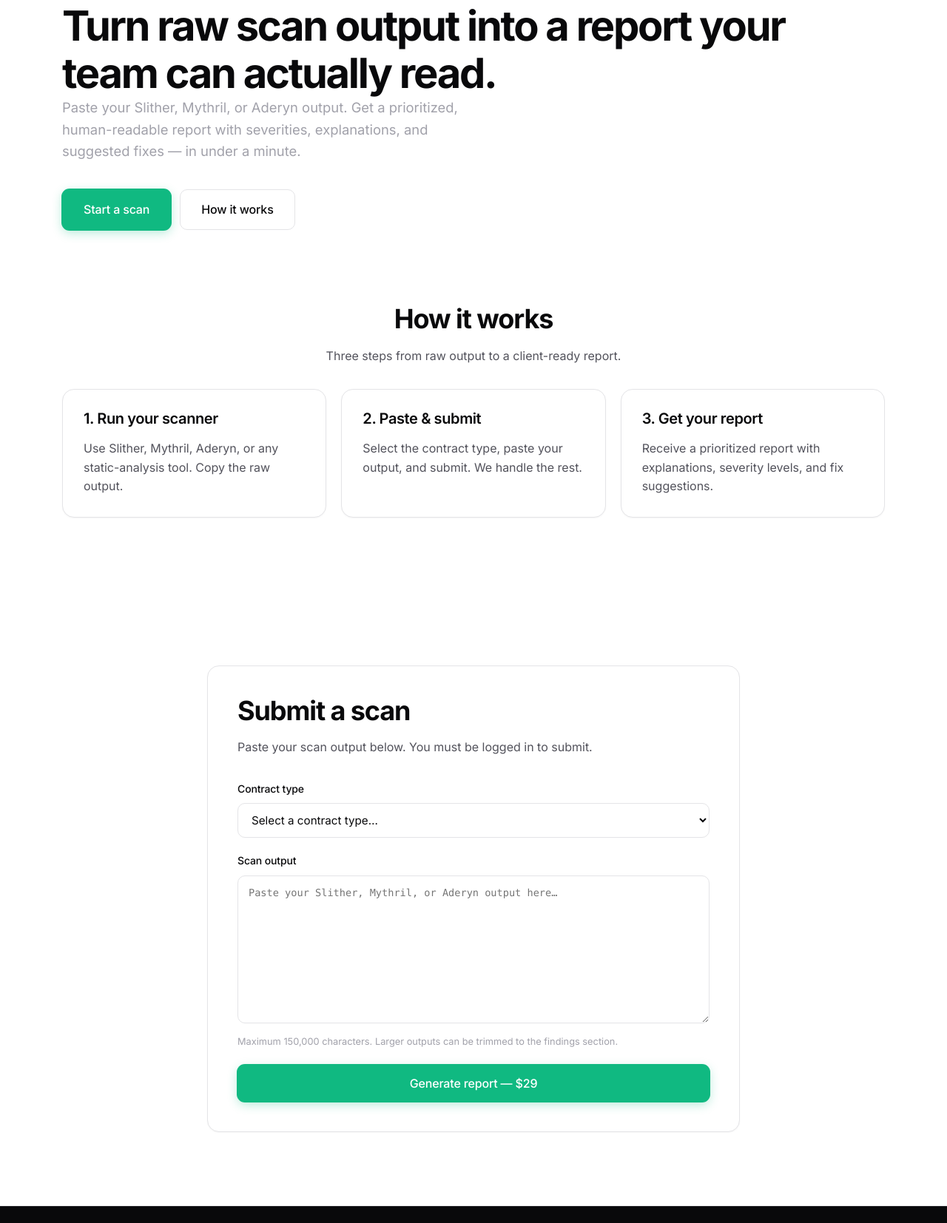
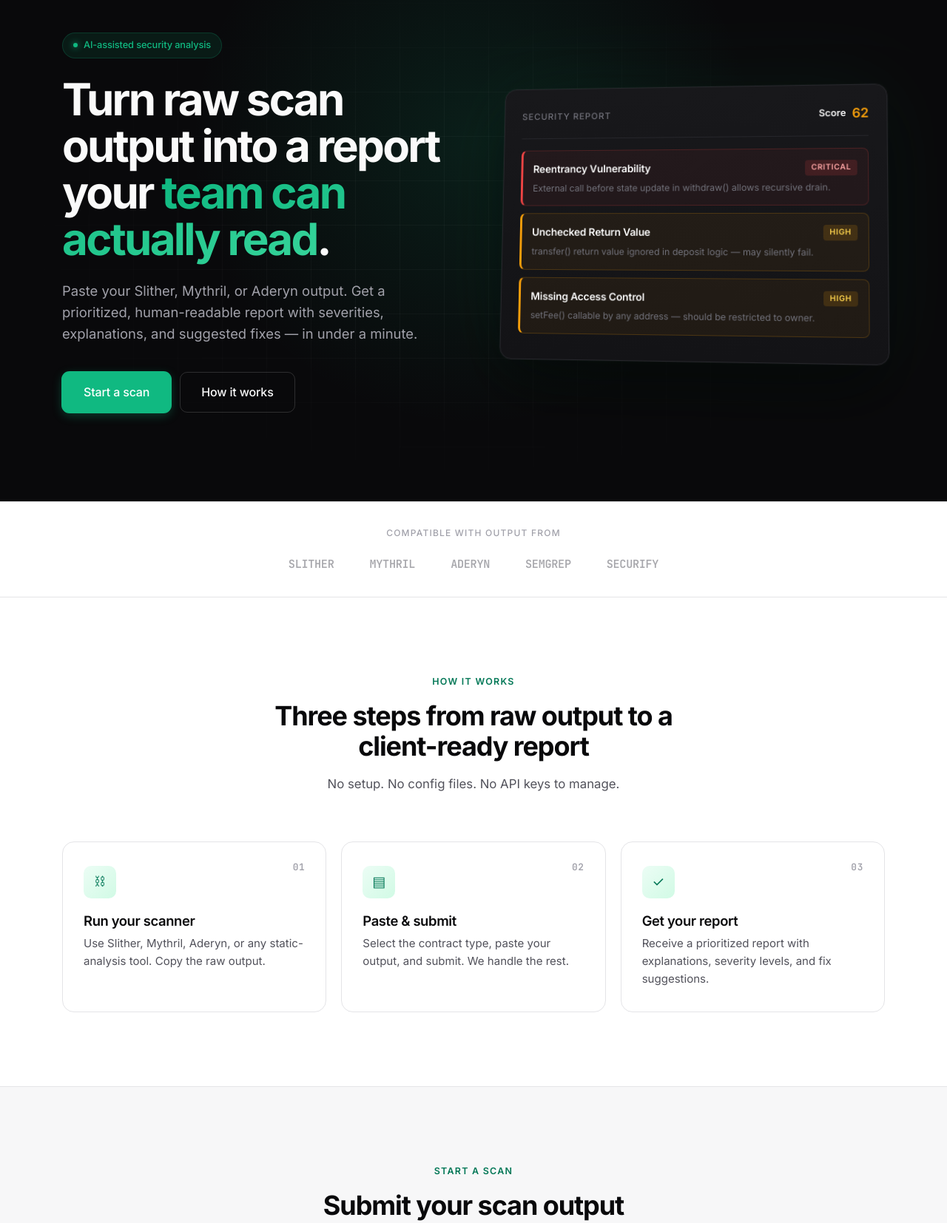
Before and after one commit to amirmilumilunabamenkanta01-hue/Auditwise, a plain HTML site: page index.html in a window 1280 px wide. Shown: the part 135-1789 px from the top of the page at 74% size. Drawn offline with nearby package versions, Linux system fonts and the light colour scheme; a script that the page names is missing.

Commit message:
Update index.html

```diff
--- a/index.html
+++ b/index.html
@@ -1,3 +1,4 @@
+
 <!DOCTYPE html>
 <html lang="en">
 <head>
@@ -8,7 +9,7 @@
 
     <link rel="preconnect" href="https://fonts.googleapis.com">
     <link rel="preconnect" href="https://fonts.gstatic.com" crossorigin>
-    <link href="https://fonts.googleapis.com/css2?family=Inter:wght@400;500;600;700&family=Playfair+Display:wght@600;700&display=swap" rel="stylesheet">
+    <link href="https://fonts.googleapis.com/css2?family=Inter:wght@400;500;600;700&family=JetBrains+Mono:wght@400;500;600&display=swap" rel="stylesheet">
     <link rel="stylesheet" href="css/style.css">
 </head>
 <body>
@@ -16,18 +17,81 @@
     <!-- Shared Navigation -->
     <div data-nav></div>
 
-    <!-- HERO -->
-    <section class="hero">
+    <!-- HERO (dark) -->
+    <section class="hero-dark">
         <div class="container">
+            <div class="hero-grid">
+                <div>
                     <span class="hero-eyebrow">AI-assisted security analysis</span>
-            <h1>Turn raw scan output into a report your team can actually read.</h1>
+                    <h1>
+                        Turn raw scan output into a report your <span class="accent">team can actually read</span>.
+                    </h1>
                     <p class="hero-sub">
                         Paste your Slither, Mythril, or Aderyn output. Get a prioritized, human-readable report
                         with severities, explanations, and suggested fixes — in under a minute.
                     </p>
                     <div class="hero-actions">
                         <a href="#submit" class="btn btn-primary btn-lg">Start a scan</a>
-                <a href="#how-it-works" class="btn btn-secondary btn-lg">How it works</a>
+                        <a href="#how-it-works" class="btn btn-ghost-light btn-lg">How it works</a>
+                    </div>
+                </div>
+
+                <!-- Report mockup -->
+                <div class="hero-visual">
+                    <div class="report-mockup">
+                        <div class="mockup-header">
+                            <span class="mockup-title">Security Report</span>
+                            <div class="mockup-score">
+                                <span>Score</span>
+                                <span class="mockup-score-value">62</span>
+                            </div>
+                        </div>
+
+                        <div class="mockup-finding">
+                            <div class="mockup-finding-title">
+                                <span>Reentrancy Vulnerability</span>
+                                <span class="severity-pill critical">Critical</span>
+                            </div>
+                            <div class="mockup-finding-desc">
+                                External call before state update in withdraw() allows recursive drain.
+                            </div>
+                        </div>
+
+                        <div class="mockup-finding high">
+                            <div class="mockup-finding-title">
+                                <span>Unchecked Return Value</span>
+                                <span class="severity-pill high">High</span>
+                            </div>
+                            <div class="mockup-finding-desc">
+                                transfer() return value ignored in deposit logic — may silently fail.
+                            </div>
+                        </div>
+
+                        <div class="mockup-finding high">
+                            <div class="mockup-finding-title">
+                                <span>Missing Access Control</span>
+                                <span class="severity-pill high">High</span>
+                            </div>
+                            <div class="mockup-finding-desc">
+                                setFee() callable by any address — should be restricted to owner.
+                            </div>
+                        </div>
+                    </div>
+                </div>
+            </div>
+        </div>
+    </section>
+
+    <!-- TRUST BAR -->
+    <section class="trust-bar">
+        <div class="container">
+            <p class="trust-bar-label">Compatible with output from</p>
+            <div class="trust-logos">
+                <span>SLITHER</span>
+                <span>MYTHRIL</span>
+                <span>ADERYN</span>
+                <span>SEMGREP</span>
+                <span>SECURIFY</span>
             </div>
         </div>
     </section>
@@ -35,44 +99,48 @@
     <!-- HOW IT WORKS -->
     <section class="section" id="how-it-works">
         <div class="container">
-            <div class="text-center mb-4">
-                <h2>How it works</h2>
-                <p class="text-secondary mt-2">Three steps from raw output to a client-ready report.</p>
+            <div class="section-header">
+                <span class="eyebrow">How it works</span>
+                <h2>Three steps from raw output to a client-ready report</h2>
+                <p>No setup. No config files. No API keys to manage.</p>
             </div>
 
-            <div class="stats-grid">
-                <div class="card card-hover">
-                    <h3>1. Run your scanner</h3>
-                    <p class="mt-2">
-                        Use Slither, Mythril, Aderyn, or any static-analysis tool. Copy the raw output.
-                    </p>
+            <div class="feature-grid">
+                <div class="feature-card">
+                    <span class="feature-step">01</span>
+                    <div class="feature-icon">⛓</div>
+                    <h3>Run your scanner</h3>
+                    <p>Use Slither, Mythril, Aderyn, or any static-analysis tool. Copy the raw output.</p>
                 </div>
-                <div class="card card-hover">
-                    <h3>2. Paste & submit</h3>
-                    <p class="mt-2">
-                        Select the contract type, paste your output, and submit. We handle the rest.
-                    </p>
+
+                <div class="feature-card">
+                    <span class="feature-step">02</span>
+                    <div class="feature-icon">▤</div>
+                    <h3>Paste & submit</h3>
+                    <p>Select the contract type, paste your output, and submit. We handle the rest.</p>
                 </div>
-                <div class="card card-hover">
-                    <h3>3. Get your report</h3>
-                    <p class="mt-2">
-                        Receive a prioritized report with explanations, severity levels, and fix suggestions.
-                    </p>
+
+                <div class="feature-card">
+                    <span class="feature-step">03</span>
+                    <div class="feature-icon">✓</div>
+                    <h3>Get your report</h3>
+                    <p>Receive a prioritized report with explanations, severity levels, and fix suggestions.</p>
                 </div>
             </div>
         </div>
     </section>
 
     <!-- SUBMISSION FORM -->
-    <section class="section" id="submit">
+    <section class="section" id="submit" style="background-color: var(--bg-subtle); border-top: 1px solid var(--border);">
         <div class="container">
+            <div class="section-header">
+                <span class="eyebrow">Start a scan</span>
+                <h2>Submit your scan output</h2>
+                <p>You must be logged in to submit. Reports are generated in under a minute.</p>
+            </div>
+
             <div style="max-width: 720px; margin: 0 auto;">
                 <div class="card card-lg">
-                    <h2 class="mb-2">Submit a scan</h2>
-                    <p class="text-secondary mb-4">
-                        Paste your scan output below. You must be logged in to submit.
-                    </p>
-
                     <form id="scan-form">
                         <div class="form-group">
                             <label class="form-label" for="contractType">Contract type</label>
@@ -115,6 +183,64 @@
         </div>
     </section>
 
+    <!-- WHAT YOU GET -->
+    <section class="section">
+        <div class="container">
+            <div class="section-header">
+                <span class="eyebrow">What you get</span>
+                <h2>Every report includes</h2>
+                <p>Built to be read by humans, not just parsed by machines.</p>
+            </div>
+
+            <div class="feature-grid">
+                <div class="feature-card">
+                    <div class="feature-icon">◈</div>
+                    <h3>Severity ranking</h3>
+                    <p>Findings categorized as critical, high, medium, or low — so you know what to fix first.</p>
+                </div>
+
+                <div class="feature-card">
+                    <div class="feature-icon">✎</div>
+                    <h3>Plain-English explanations</h3>
+                    <p>Every finding includes what it is, why it matters, and how to fix it — no jargon.</p>
+                </div>
+
+                <div class="feature-card">
+                    <div class="feature-icon">⌘</div>
+                    <h3>Code snippets + fixes</h3>
+                    <p>Relevant code excerpts alongside recommended remediation code.</p>
+                </div>
+
+                <div class="feature-card">
+                    <div class="feature-icon">◐</div>
+                    <h3>Security score</h3>
+                    <p>A 0–100 score so you can quickly gauge the state of a codebase at a glance.</p>
+                </div>
+
+                <div class="feature-card">
+                    <div class="feature-icon">✉</div>
+                    <h3>Emailed + stored</h3>
+                    <p>Delivered to your inbox and permanently available in your dashboard.</p>
+                </div>
+
+                <div class="feature-card">
+                    <div class="feature-icon">⊞</div>
+                    <h3>Raw output included</h3>
+                    <p>Every report includes the original scan output so nothing is hidden.</p>
+                </div>
+            </div>
+        </div>
+    </section>
+
+    <!-- FINAL CTA (dark) -->
+    <section class="cta-section">
+        <div class="container">
+            <h2>Ready to triage your next contract?</h2>
+            <p>Run your first scan in under a minute. $29 per report, no subscription.</p>
+            <a href="#submit" class="btn btn-primary btn-lg">Start a scan — $29</a>
+        </div>
+    </section>
+
     <!-- Shared Footer -->
     <div data-footer></div>
 
@@ -127,7 +253,7 @@
 
         // Paddle Billing checkout setup.
         Paddle.Setup({ token: 'pdl_live_client_01m17a2s4rqjgacx1mzgh1cpkf_wPBgM52jYGExxSpVSSHq2Zh9W7' });
-        const PADDLE_PRICE_ID = 'PASTE_YOUR_PADDLE_PRICE_ID_HERE'; // not yet provided — get this from Paddle → Catalog → Prices
+        const PADDLE_PRICE_ID = 'PASTE_YOUR_PADDLE_PRICE_ID_HERE';
 
         const form = document.getElementById('scan-form');
         const btn = document.getElementById('submit-btn');
@@ -158,7 +284,6 @@
             if (!scanOutput || scanOutput.length < 10) return showError('Please paste your scan output.');
             if (scanOutput.length > 150000) return showError('Scan output exceeds the 150,000 character limit.');
 
-            // Require login before submission
             const { data: { session } } = await supabase.auth.getSession();
             if (!session) {
                 window.location.href = 'login.html?redirect=index.html%23submit';
@@ -179,13 +304,11 @@
 
                 if (!res.ok) throw new Error(data.error || 'Submission failed.');
 
-                // Admin bypass: report is ready immediately
                 if (data.admin_bypass) {
                     window.location.href = `report.html?id=${data.reportId}`;
                     return;
                 }
 
-                // Normal user: open Paddle checkout with pendingId
                 if (data.pendingId) {
                     Paddle.Checkout.open({
                         items: [{ priceId: PADDLE_PRICE_ID, quantity: 1 }],
```
Lines whose indentation alone changed are shown as unchanged.
